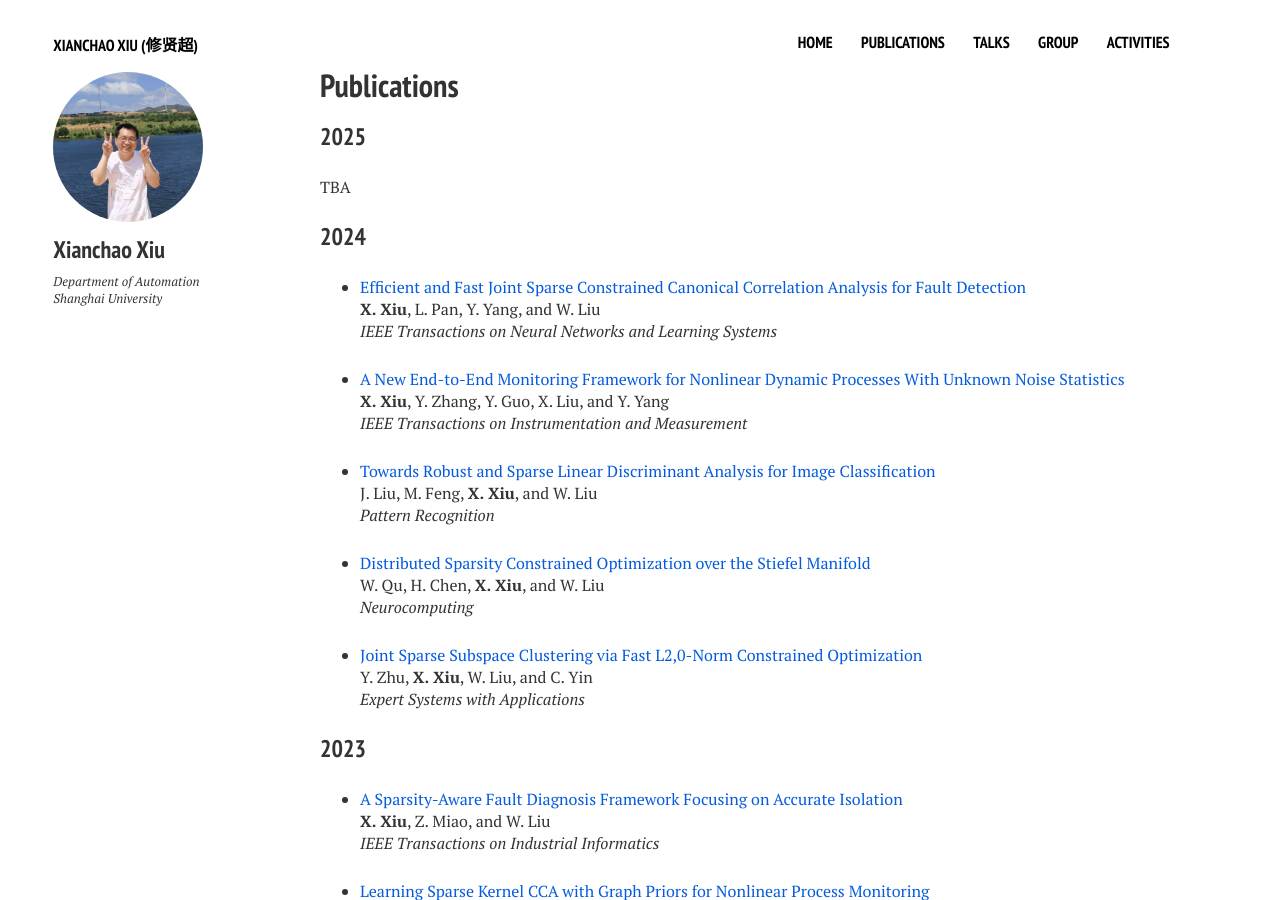
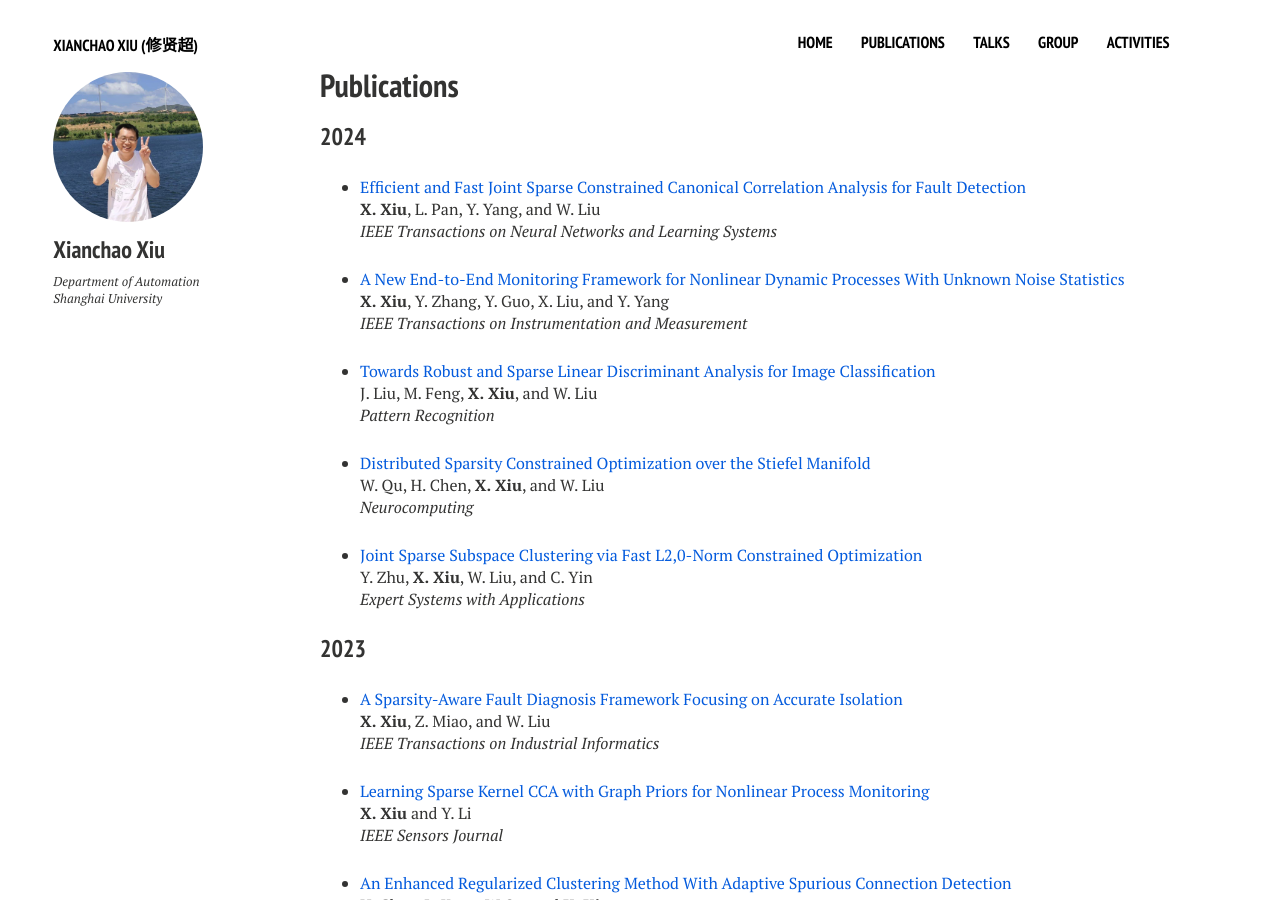
Before and after one commit to xianchaoxiu/xianchaoxiu.github.io, a Jekyll site: the page built from publications/index.md, in a window 1280 px wide and 900 px high. Built offline with Jekyll 4.4.1, drawn with Linux system fonts in a browser that asks for light colours; nearby versions of some CDN libraries.

Commit message:
Update index.md

```diff
--- a/publications/index.md
+++ b/publications/index.md
@@ -7,11 +7,6 @@ modified: 2023-05-17
 comments: false
 share: false
 ---
-
-
-### 2025
-
-TBA <br>
 
 
 ### 2024
```
